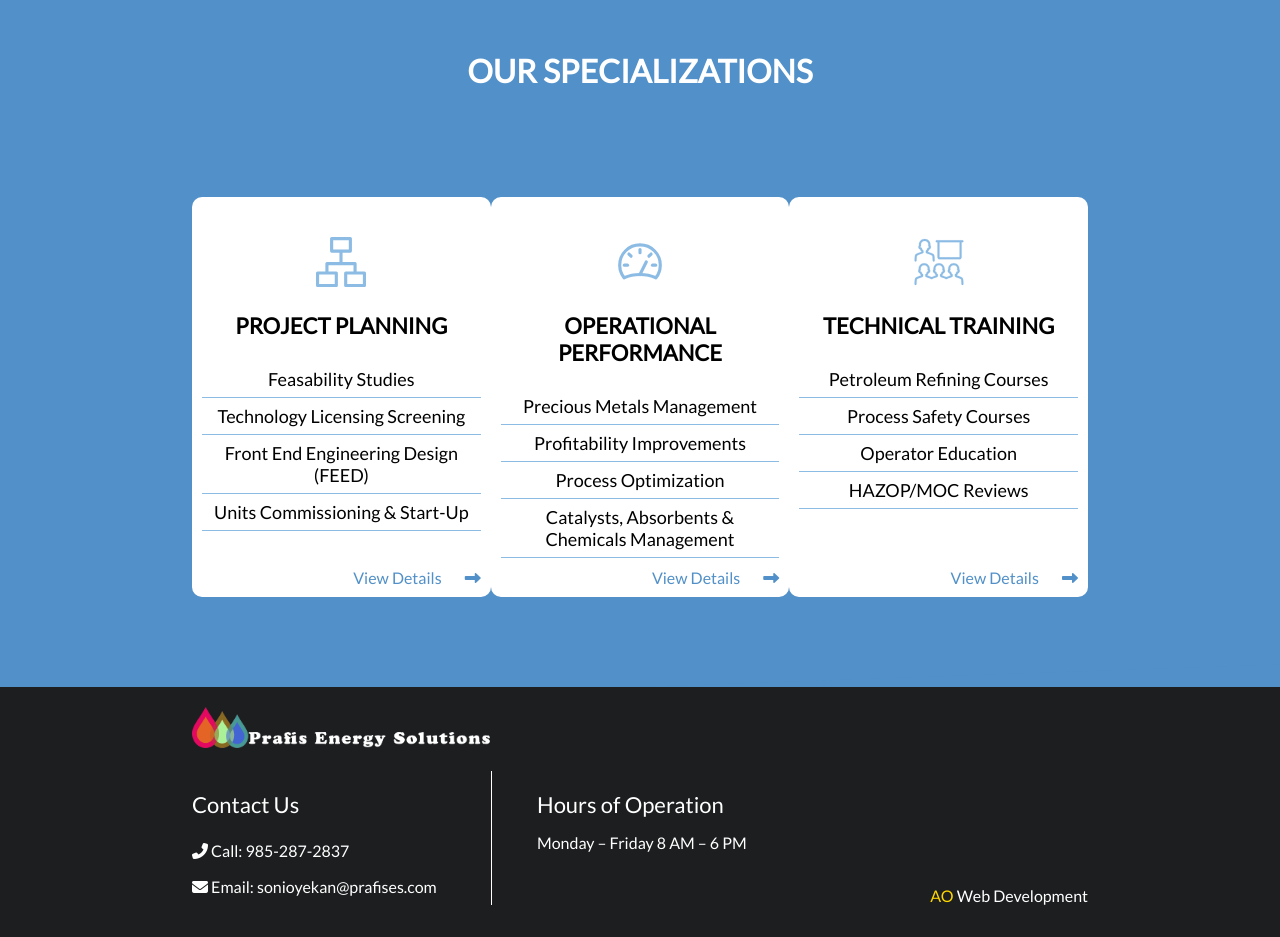
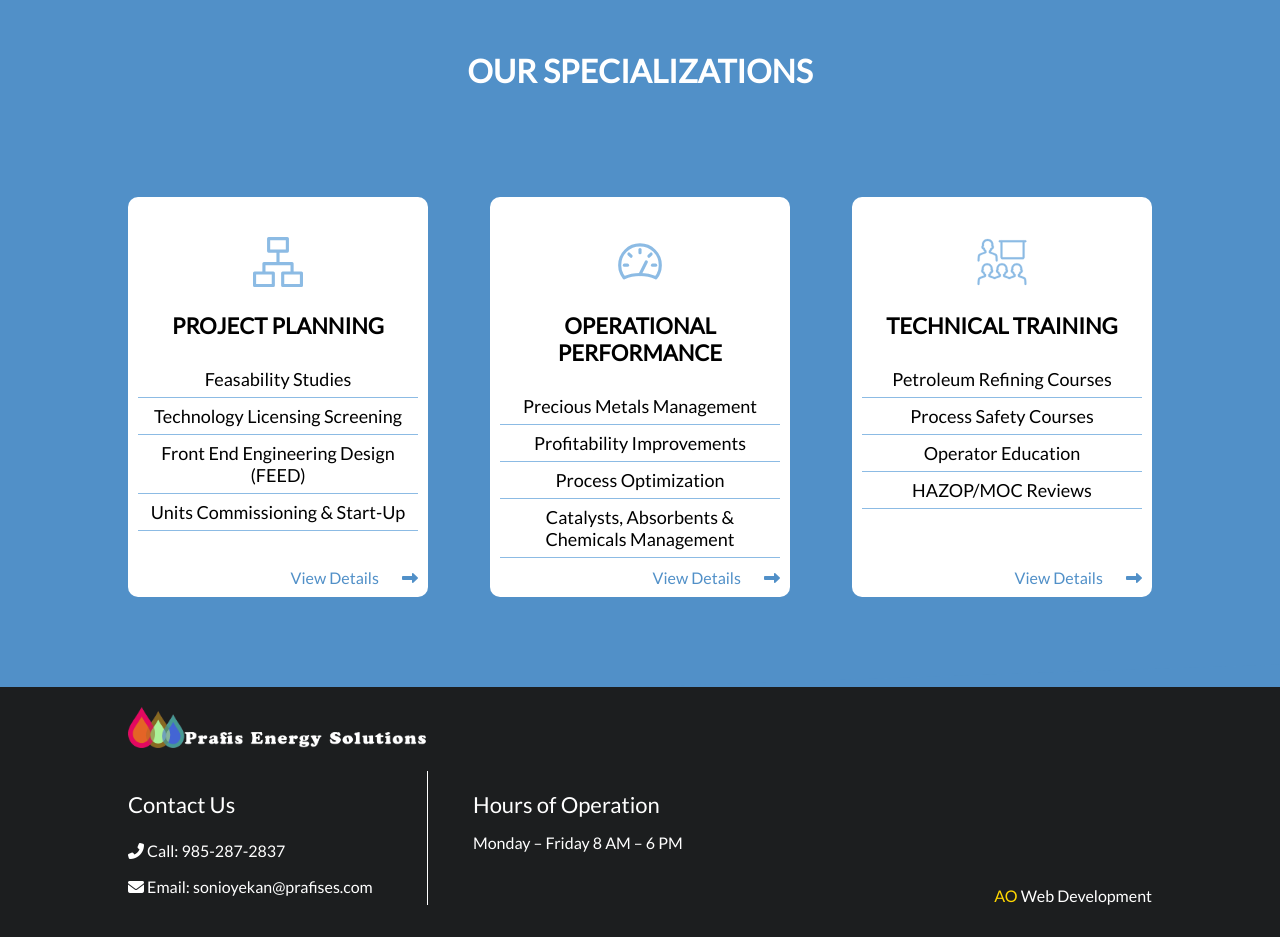
Before and after one commit to aaoyekanmi4/Prafis-, a plain HTML site: page index.html in a window 1280 px wide. Shown: the part 1252-2189 px from the top of the page. Drawn offline with Linux system fonts and the light colour scheme.

Commit message:
restyled card components

```diff
--- a/style.css
+++ b/style.css
@@ -168,7 +168,7 @@ font-size:20px;
   color:white;
 }
 .specialize-card {
-  width: 350px;
+  width: 300px;
     text-align: center;
     background: white;
     border-radius: 10px;
@@ -184,9 +184,9 @@ font-size:20px;
     justify-content: space-between;
     display: flex;
     width: 100%;
-    padding-left: 15%;
+    padding-left: 10%;
     background: #5190c8;
-    padding-right: 15%;
+    padding-right: 10%;
 
     z-index: 24;
 }
@@ -243,7 +243,7 @@ footer {
     height: 250px;
     color: white;
     font-family: 'Lato', sans-serif;
-    padding:0 15%;
+    padding:0 10%;
     padding-top:20px;
      position:relative;
 }
```
Also changed, not shown: index.html (+0 -4 lines).
